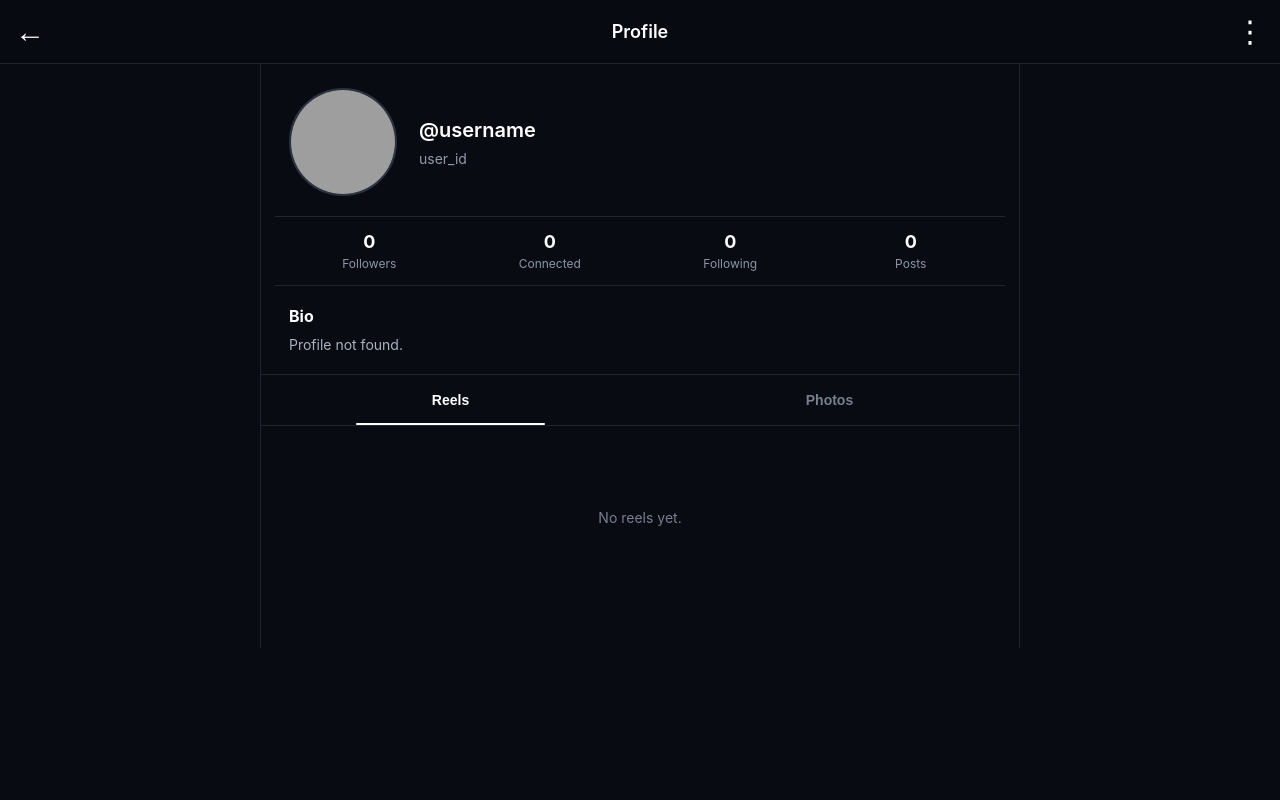
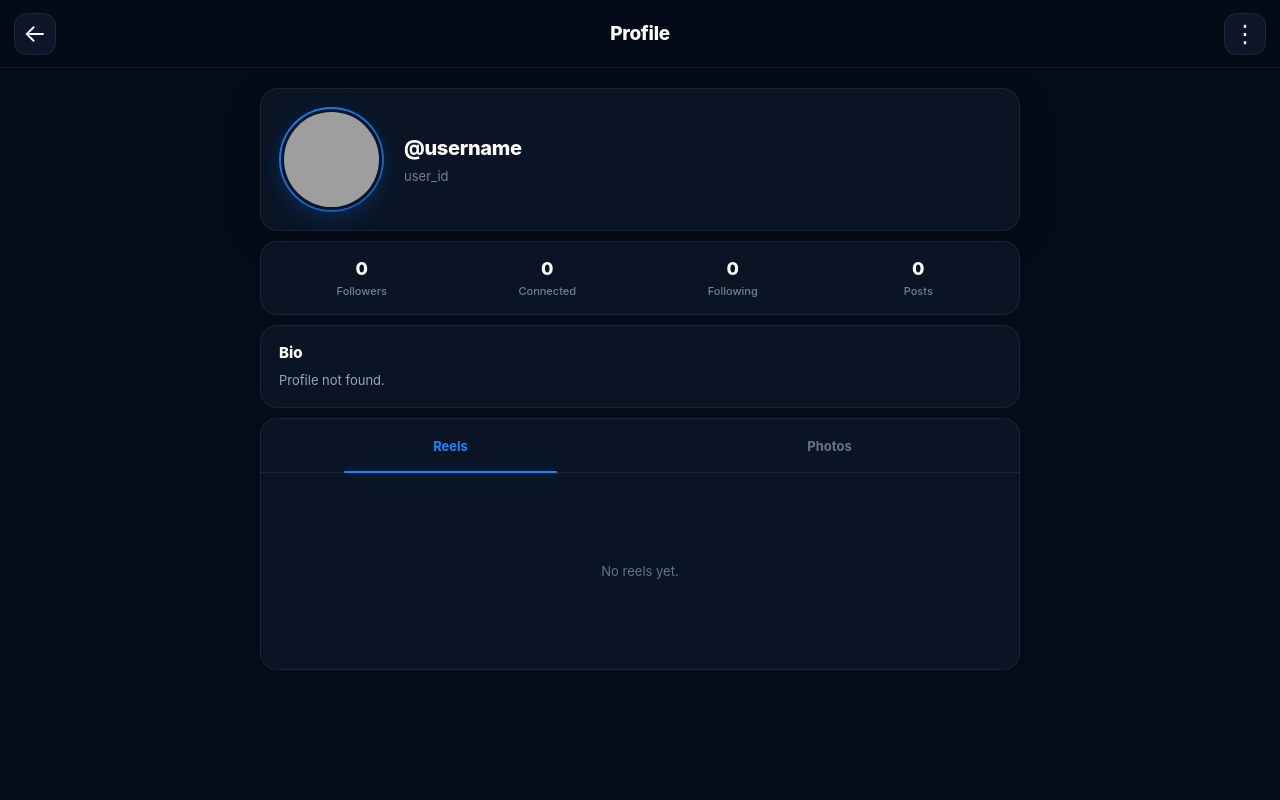
Before and after one commit to usanex4-utt/Usanex, a FastAPI app: template frontend/templates/profile.html in a window 1280 px wide. Run offline with FastAPI, Linux system fonts and the light colour scheme; the template is opened without the code that fills it, so the values that code supplies are empty; grey boxes are pictures that could not be loaded.

Commit message:
Update profile.css

```diff
--- a/frontend/static/css/profile.css
+++ b/frontend/static/css/profile.css
@@ -1,25 +1,56 @@
+/* =========================================================
+   USANEX PROFILE
+   Home UI matched design
+========================================================= */
+
+
+/* =========================================================
+   RESET
+========================================================= */
+
 * {
     box-sizing: border-box;
+    margin: 0;
+    padding: 0;
 }
 
 html,
 body {
-    margin: 0;
-    padding: 0;
+    width: 100%;
     min-height: 100%;
-    background: #080b12;
+}
+
+html {
+    scroll-behavior: smooth;
+}
+
+body {
+    background: #050b18;
     color: #ffffff;
+
     font-family:
+        Inter,
+        system-ui,
         -apple-system,
         BlinkMacSystemFont,
         "Segoe UI",
-        Roboto,
-        Arial,
         sans-serif;
+
+    overflow-x: hidden;
 }
 
-body {
-    min-height: 100vh;
+button,
+input {
+    font: inherit;
+}
+
+button {
+    border: 0;
+}
+
+button:focus-visible {
+    outline: 2px solid #1685ff;
+    outline-offset: 2px;
 }
 
 
@@ -28,8 +59,12 @@ body {
 ========================================================= */
 
 .profile-page {
+    width: 100%;
     min-height: 100vh;
-    background: #080b12;
+
+    background: #050b18;
+
+    padding-bottom: 95px;
 }
 
 
@@ -40,61 +75,96 @@ body {
 .profile-header {
     position: sticky;
     top: 0;
-    z-index: 100;
+    z-index: 1000;
 
-    height: 64px;
+    width: 100%;
+    height: 68px;
 
     display: grid;
     grid-template-columns: 48px 1fr 48px;
+
     align-items: center;
 
-    padding: 0 8px;
+    padding: 0 14px;
 
-    background: rgba(8, 11, 18, 0.96);
-    border-bottom: 1px solid #202532;
+    background: rgba(5, 11, 24, 0.96);
 
-    backdrop-filter: blur(12px);
-    -webkit-backdrop-filter: blur(12px);
+    border-bottom:
+        1px solid
+        rgba(255, 255, 255, 0.06);
+
+    backdrop-filter: blur(18px);
+    -webkit-backdrop-filter: blur(18px);
 }
 
-.back-button,
-.profile-menu-button {
-    width: 44px;
-    height: 44px;
+
+/* =========================================================
+   BACK BUTTON
+========================================================= */
+
+.back-button {
+    width: 42px;
+    height: 42px;
 
     display: flex;
     align-items: center;
     justify-content: center;
 
-    border: 0;
-    border-radius: 50%;
+    border-radius: 13px;
 
-    background: transparent;
+    background: #0d1729;
+    border:
+        1px solid
+        rgba(255, 255, 255, 0.07);
+
     color: #ffffff;
 
-    font-size: 30px;
+    font-size: 25px;
+    line-height: 1;
+
     cursor: pointer;
 
-    -webkit-tap-highlight-color: transparent;
+    transition:
+        background 0.18s ease,
+        transform 0.15s ease;
 }
 
-.back-button:active,
-.profile-menu-button:active {
-    background: #171c27;
+.back-button:hover {
+    background: #101c31;
 }
+
+.back-button:active {
+    transform: scale(0.92);
+}
+
+
+/* =========================================================
+   HEADER TITLE
+========================================================= */
 
 .profile-header-title {
     min-width: 0;
 
+    padding: 0 8px;
+
+    color: #ffffff;
+
+    font-size: 19px;
+    font-weight: 800;
+
+    letter-spacing: -0.3px;
+
     text-align: center;
-
-    font-size: 18px;
-    font-weight: 600;
 
     white-space: nowrap;
     overflow: hidden;
     text-overflow: ellipsis;
 }
+
+
+/* =========================================================
+   MENU
+========================================================= */
 
 .profile-menu-wrapper {
     position: relative;
@@ -103,27 +173,64 @@ body {
     justify-content: flex-end;
 }
 
+.profile-menu-button {
+    width: 42px;
+    height: 42px;
 
-/* =========================================================
-   MENU
-   ========================================================= */
+    display: flex;
+    align-items: center;
+    justify-content: center;
+
+    border-radius: 13px;
+
+    background: #0d1729;
+    border:
+        1px solid
+        rgba(255, 255, 255, 0.07);
+
+    color: #ffffff;
+
+    font-size: 24px;
+
+    cursor: pointer;
+
+    transition:
+        background 0.18s ease,
+        transform 0.15s ease;
+}
+
+.profile-menu-button:hover {
+    background: #101c31;
+}
+
+.profile-menu-button:active {
+    transform: scale(0.92);
+}
 
 .profile-menu {
     position: absolute;
+
     top: 50px;
-    right: 4px;
+    right: 0;
 
-    min-width: 150px;
+    width: 175px;
 
-    padding: 6px 0;
+    padding: 7px;
 
-    background: #111722;
-    border: 1px solid #293140;
-    border-radius: 12px;
+    border-radius: 17px;
 
-    box-shadow: 0 12px 30px rgba(0, 0, 0, 0.45);
+    background: #0b1424;
 
-    overflow: hidden;
+    border:
+        1px solid
+        rgba(255, 255, 255, 0.08);
+
+    box-shadow:
+        0 20px 60px
+        rgba(0, 0, 0, 0.5);
+
+    backdrop-filter: blur(18px);
+    -webkit-backdrop-filter: blur(18px);
 }
 
 .profile-menu.hidden {
@@ -157,12 +274,9 @@ body {
 ========================================================= */
 
 .profile-content {
-    width: 100%;
-    max-width: 760px;
+    width: min(760px, calc(100% - 24px));
 
     margin: 0 auto;
-
-    padding-bottom: 40px;
 }
 
 
@@ -171,12 +285,26 @@ body {
 ========================================================= */
 
 .profile-top {
+    margin-top: 15px;
+
+    padding: 18px;
+
     display: flex;
     align-items: center;
 
-    gap: 22px;
+    gap: 20px;
 
-    padding: 24px 18px 20px;
+    border-radius: 18px;
+
+    background: #0a1424;
+
+    border:
+        1px solid
+        rgba(255, 255, 255, 0.07);
+
+    box-shadow:
+        0 10px 35px
+        rgba(0, 0, 0, 0.18);
 }
 
 
@@ -187,15 +315,23 @@ body {
 .profile-photo-wrapper {
     flex: 0 0 auto;
 
-    width: 108px;
-    height: 108px;
+    width: 105px;
+    height: 105px;
+
+    padding: 2px;
 
     border-radius: 50%;
 
-    overflow: hidden;
+    background:
+        linear-gradient(
+            145deg,
+            #1685ff,
+            #0757b8
+        );
 
-    background: #151b26;
-    border: 2px solid #2a3240;
+    box-shadow:
+        0 7px 22px
+        rgba(22, 133, 255, 0.18);
 }
 
 .profile-photo {
@@ -205,6 +341,12 @@ body {
     display: block;
 
     object-fit: cover;
+
+    border-radius: 50%;
+
+    background: #0d1729;
+
+    border: 3px solid #0a1424;
 }
 
 
@@ -222,18 +364,20 @@ body {
 }
 
 .profile-username {
+    color: #ffffff;
+
     font-size: 20px;
-    font-weight: 600;
+    font-weight: 800;
 
-    color: #ffffff;
+    letter-spacing: -0.3px;
 
     word-break: break-word;
 }
 
 .profile-user-id {
-    font-size: 14px;
+    color: #71809a;
 
-    color: #929aaa;
+    font-size: 13px;
 
     word-break: break-word;
 }
@@ -244,15 +388,22 @@ body {
 ========================================================= */
 
 .profile-stats {
+    width: 100%;
+
+    margin-top: 10px;
+
+    padding: 16px 8px;
+
     display: grid;
     grid-template-columns: repeat(4, 1fr);
 
-    margin: 0 14px;
+    border-radius: 17px;
 
-    padding: 14px 4px;
+    background: #0a1424;
 
-    border-top: 1px solid #202532;
-    border-bottom: 1px solid #202532;
+    border:
+        1px solid
+        rgba(255, 255, 255, 0.07);
 }
 
 .profile-stat {
@@ -260,23 +411,25 @@ body {
 
     display: flex;
     flex-direction: column;
+
     align-items: center;
     justify-content: center;
 
-    gap: 4px;
+    gap: 5px;
 }
 
 .profile-stat-number {
+    color: #ffffff;
+
     font-size: 18px;
-    font-weight: 700;
-
-    color: #ffffff;
+    font-weight: 800;
 }
 
 .profile-stat-label {
-    font-size: 12px;
+    color: #71809a;
 
-    color: #8d95a5;
+    font-size: 11px;
+    font-weight: 500;
 
     text-align: center;
 
@@ -289,24 +442,32 @@ body {
 ========================================================= */
 
 .bio-section {
-    padding: 20px 18px 18px;
+    margin-top: 10px;
+
+    padding: 17px 18px;
+
+    border-radius: 17px;
+
+    background: #0a1424;
+
+    border:
+        1px solid
+        rgba(255, 255, 255, 0.07);
 }
 
 .section-title {
-    margin: 0 0 8px;
-
-    font-size: 16px;
-    font-weight: 650;
+    margin-bottom: 8px;
 
     color: #ffffff;
+
+    font-size: 15px;
+    font-weight: 800;
 }
 
 .profile-bio {
-    margin: 0;
+    color: #9aa7bb;
 
-    color: #aab1bf;
-
-    font-size: 14px;
+    font-size: 13px;
     line-height: 1.55;
 
     white-space: pre-wrap;
@@ -319,7 +480,17 @@ body {
 ========================================================= */
 
 .profile-content-section {
-    width: 100%;
+    margin-top: 10px;
+
+    overflow: hidden;
+
+    border-radius: 17px;
+
+    background: #0a1424;
+
+    border:
+        1px solid
+        rgba(255, 255, 255, 0.07);
 }
 
 
@@ -328,33 +499,42 @@ body {
 ========================================================= */
 
 .profile-tabs {
+    width: 100%;
+    height: 54px;
+
     display: grid;
     grid-template-columns: repeat(2, 1fr);
 
-    height: 52px;
-
-    border-top: 1px solid #202532;
-    border-bottom: 1px solid #202532;
+    border-bottom:
+        1px solid
+        rgba(255, 255, 255, 0.07);
 }
 
 .profile-tab {
     position: relative;
 
-    border: 0;
+    height: 54px;
 
     background: transparent;
-    color: #777f90;
 
-    font-size: 14px;
-    font-weight: 600;
+    color: #64748a;
+
+    font-size: 13px;
+    font-weight: 700;
 
     cursor: pointer;
 
-    -webkit-tap-highlight-color: transparent;
+    transition:
+        color 0.18s ease,
+        background 0.18s ease;
+}
+
+.profile-tab:hover {
+    background: rgba(255, 255, 255, 0.025);
 }
 
 .profile-tab.active {
-    color: #ffffff;
+    color: #1685ff;
 }
 
 .profile-tab.active::after {
@@ -362,40 +542,49 @@ body {
 
     position: absolute;
 
-    left: 25%;
-    right: 25%;
+    left: 22%;
+    right: 22%;
     bottom: 0;
 
     height: 2px;
 
-    background: #ffffff;
+    border-radius: 20px;
 
-    border-radius: 2px;
+    background: #1685ff;
+
+    box-shadow:
+        0 0 12px
+        rgba(22, 133, 255, 0.45);
 }
 
 
 /* =========================================================
-   POSTS / CONTENT GRID
+   POSTS GRID
 ========================================================= */
 
 .posts-container {
+    width: 100%;
+
     display: grid;
-    grid-template-columns: repeat(3, 1fr);
 
-    gap: 2px;
+    grid-template-columns:
+        repeat(3, minmax(0, 1fr));
 
-    padding-top: 2px;
+    gap: 3px;
+
+    padding: 3px;
 }
 
 .post-item {
     position: relative;
 
     width: 100%;
+
     aspect-ratio: 1 / 1;
 
     overflow: hidden;
 
-    background: #111722;
+    background: #0d1729;
 
     cursor: pointer;
 }
@@ -433,45 +636,58 @@ body {
 
 
 /* =========================================================
-   VIDEO INDICATOR
+   REEL INDICATOR
 ========================================================= */
 
 .post-video-indicator {
     position: absolute;
 
-    top: 8px;
-    right: 8px;
+    top: 7px;
+    right: 7px;
 
-    padding: 4px 7px;
+    min-width: 28px;
+    height: 25px;
 
-    border-radius: 6px;
+    padding: 0 7px;
 
-    background: rgba(0, 0, 0, 0.65);
+    display: flex;
+    align-items: center;
+    justify-content: center;
+
+    border-radius: 8px;
+
+    background:
+        rgba(5, 11, 24, 0.82);
+
+    border:
+        1px solid
+        rgba(255, 255, 255, 0.09);
+
     color: #ffffff;
 
-    font-size: 11px;
-    font-weight: 600;
+    font-size: 10px;
+    font-weight: 700;
 }
 
 
 /* =========================================================
-   EMPTY CONTENT
+   EMPTY POSTS
 ========================================================= */
 
 .empty-posts {
     grid-column: 1 / -1;
 
-    min-height: 180px;
+    min-height: 190px;
+
+    padding: 30px 20px;
 
     display: flex;
     align-items: center;
     justify-content: center;
 
-    padding: 30px 20px;
+    color: #64748a;
 
-    color: #777f90;
-
-    font-size: 14px;
+    font-size: 13px;
 
     text-align: center;
 }
@@ -501,34 +722,68 @@ body {
 .profile-error-title {
     margin-bottom: 8px;
 
-    font-size: 20px;
-    font-weight: 700;
+    color: #ffffff;
+
+    font-size: 18px;
+    font-weight: 800;
 }
 
 .profile-error-message {
-    max-width: 340px;
+    margin-bottom: 18px;
 
-    margin-bottom: 20px;
+    color: #71809a;
 
-    color: #929aaa;
-
-    font-size: 14px;
+    font-size: 13px;
     line-height: 1.5;
 }
 
 .profile-error-button {
-    padding: 10px 18px;
+    min-height: 40px;
 
-    border: 0;
-    border-radius: 10px;
+    padding: 0 18px;
 
-    background: #ffffff;
-    color: #080b12;
+    border-radius: 12px;
 
-    font-size: 14px;
-    font-weight: 600;
+    background: #1685ff;
+
+    color: #ffffff;
+
+    font-size: 13px;
+    font-weight: 700;
 
     cursor: pointer;
+
+    box-shadow:
+        0 7px 22px
+        rgba(22, 133, 255, 0.20);
+}
+
+.profile-error-button:active {
+    transform: scale(0.97);
+}
+
+
+/* =========================================================
+   SCROLLBAR
+========================================================= */
+
+::-webkit-scrollbar {
+    width: 5px;
+    height: 5px;
+}
+
+::-webkit-scrollbar-track {
+    background: transparent;
+}
+
+::-webkit-scrollbar-thumb {
+    background: #1c2b42;
+
+    border-radius: 20px;
+}
+
+::-webkit-scrollbar-thumb:hover {
+    background: #2b3e5b;
 }
 
 
@@ -615,27 +857,110 @@ body {
     .profile-stat-label {
         font-size: 10px;
     }
+
+    .bio-section {
+        margin-top: 9px;
+
+        padding: 15px;
+
+        border-radius: 15px;
+    }
+
+    .profile-content-section {
+        margin-top: 9px;
+
+        border-radius: 15px;
+    }
+
+    .profile-tabs,
+    .profile-tab {
+        height: 50px;
+    }
+
+    .profile-tab {
+        font-size: 12px;
+    }
+
+    .posts-container {
+        gap: 2px;
+        padding: 2px;
+    }
 }
 
 
 /* =========================================================
-   LARGE SCREENS
+   VERY SMALL MOBILE
 ========================================================= */
 
-@media (min-width: 761px) {
+@media (max-width: 380px) {
 
     .profile-content {
-        border-left: 1px solid #202532;
-        border-right: 1px solid #202532;
+        width: calc(100% - 18px);
     }
 
     .profile-top {
-        padding-left: 28px;
-        padding-right: 28px;
+        padding: 13px;
+        gap: 12px;
     }
 
-    .bio-section {
-        padding-left: 28px;
-        padding-right: 28px;
+    .profile-photo-wrapper {
+        width: 78px;
+        height: 78px;
+    }
+
+    .profile-username {
+        font-size: 16px;
+    }
+
+    .profile-user-id {
+        font-size: 10px;
+    }
+
+    .profile-stat-number {
+        font-size: 15px;
+    }
+
+    .profile-stat-label {
+        font-size: 9px;
+    }
+
+    .profile-bio {
+        font-size: 12px;
     }
 }
+
+
+/* =========================================================
+   TABLET / DESKTOP
+========================================================= */
+
+@media (min-width: 801px) {
+
+    .profile-content {
+        width: min(760px, calc(100% - 40px));
+    }
+
+    .profile-top {
+        margin-top: 20px;
+    }
+}
+
+
+/* =========================================================
+   REDUCED MOTION
+========================================================= */
+
+@media (prefers-reduced-motion: reduce) {
+
+    *,
+    *::before,
+    *::after {
+        scroll-behavior: auto !important;
+
+        transition-duration: 0.01ms !important;
+
+        animation-duration: 0.01ms !important;
+
+        animation-iteration-count: 1 !important;
+    }
+}
```
Also changed, not shown: other parts of frontend/static/css/profile.css (+84 -68 lines). Lines whose indentation alone changed are shown as unchanged.
